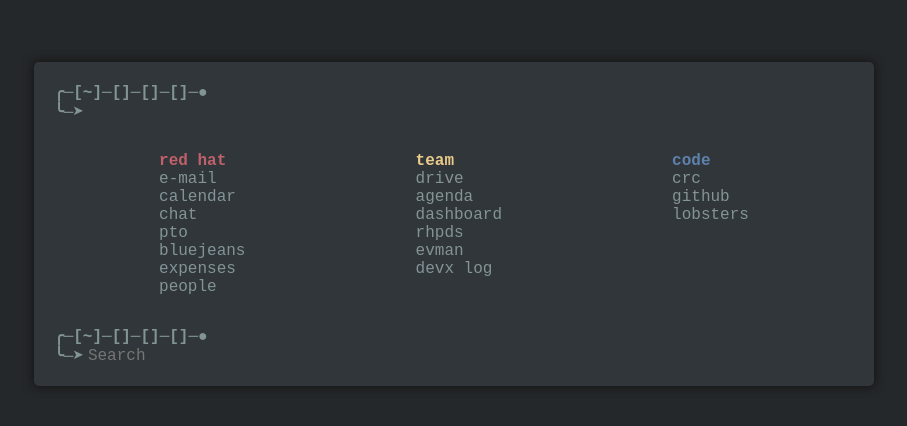
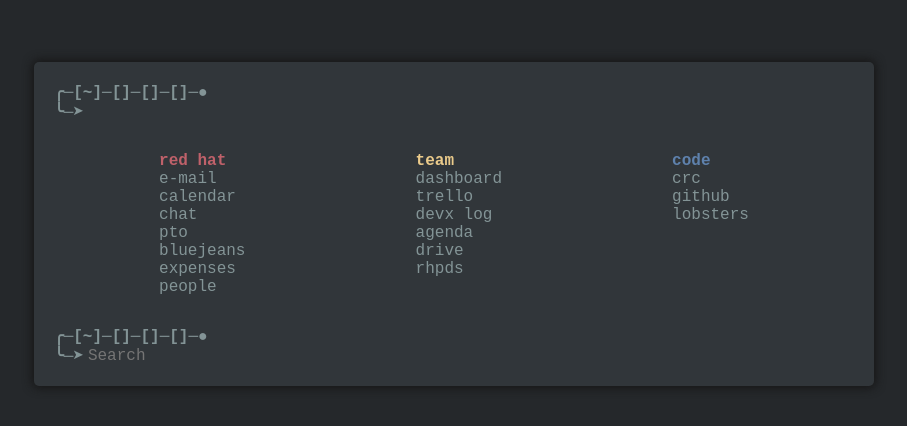
Before and after one commit to jdob/dotfiles, a plain HTML site: page startpage/index.html in a window 1280 px wide. Shown: the part 176-602 px from the top of the page, without its empty margins (186-1093 px from the left). Drawn offline with Linux system fonts and the light colour scheme.

Commit message:
Added trello links

```diff
--- a/startpage/index.html
+++ b/startpage/index.html
@@ -32,12 +32,12 @@
                         <div class="team">
                             <ul class="hyperlinks">
                                 <li id="team-h">team</li>
+                                <li><a href="http://da-dashboard-dashboard.apps.osd4-demo.u6k6.p1.openshiftapps.com/">dashboard</a></li>
+                                <li><a href="https://trello.com/b/0caYY0NZ/developer-advocates">trello</a></li>
+                                <li><a href="https://docs.google.com/spreadsheets/d/1TTNrKlgggiH3PP2PI9yOkJU28PVrd3tZOn9CeWbYt4U/edit#gid=705258955">devx log</a></li>
+                                <li><a href="https://docs.google.com/document/d/1Ter7KyWSz12Bf9fYj0u-eDjcyj67DkuTsauU3ZpyoDI/edit#heading=h.m29ny3n1nzap">agenda</a></li>
                                 <li><a href="https://drive.google.com/drive/folders/1hqELHQT_uaH39kUc70C5lvG8-HRC9O0a">drive</a></li>
-                                <li><a href="https://docs.google.com/document/d/1Ter7KyWSz12Bf9fYj0u-eDjcyj67DkuTsauU3ZpyoDI/edit#heading=h.m29ny3n1nzap">agenda</a></li>
-                                <li><a href="https://www.notion.so/Team-641c3e5d38614bb6ad9a408aabfc9b59">dashboard</a></li>
                                 <li><a href="https://rhpds.redhat.com/">rhpds</a></li>
-                                <li><a href="https://shifters.evman.io/dashboard">evman</a></li>
-                                <li><a href="https://docs.google.com/spreadsheets/d/1TTNrKlgggiH3PP2PI9yOkJU28PVrd3tZOn9CeWbYt4U/edit#gid=705258955">devx log</a></li>
                             </ul>
                         </div>
                         <div class="programming">
```
